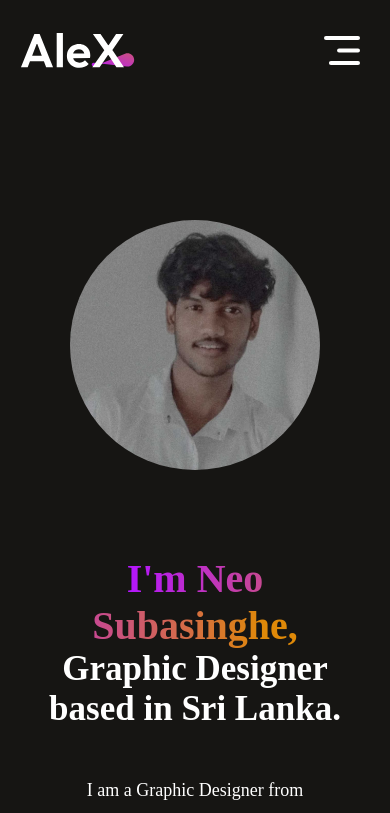
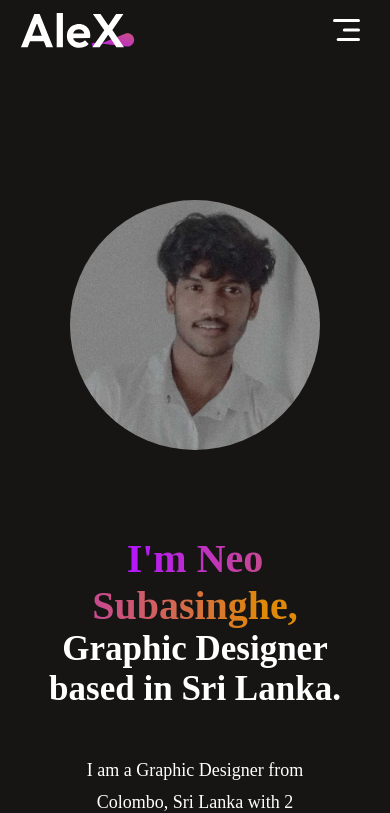
Before and after one commit to Eran2001/dumi-new-web, a React (Vite) app: page / in a window 390 px wide. Shown: the top 813 px of the page. Built offline with nearby package versions, Linux system fonts and the light colour scheme; the HTML template or start-up script is replaced by a standard one.

Commit message:
add overflow-x

```diff
--- a/src/components/Navbar/Hero/Hero.css
+++ b/src/components/Navbar/Hero/Hero.css
@@ -119,6 +119,13 @@
   }
 }
 
-@media(max-width:1230px) {
+@media only screen and (max-width: 500px) {
+  body {
+    overflow-x: hidden;
+  }
 
+  .hero {
+    margin-left: 0px;
+    width: 100%;
+  }
 }
--- a/src/components/Navbar/Navbar.css
+++ b/src/components/Navbar/Navbar.css
@@ -125,7 +125,16 @@
 }
 
 @media only screen and (max-width: 500px) {
+  .navbar {
+    margin-top: 0px;
+    margin-right: 0px;
+  }
   .logo {
     margin-left: -30px;
   }
+
+  .nav-mob-open {
+    cursor: pointer;
+    width: 7%;
+  }
 }
```
